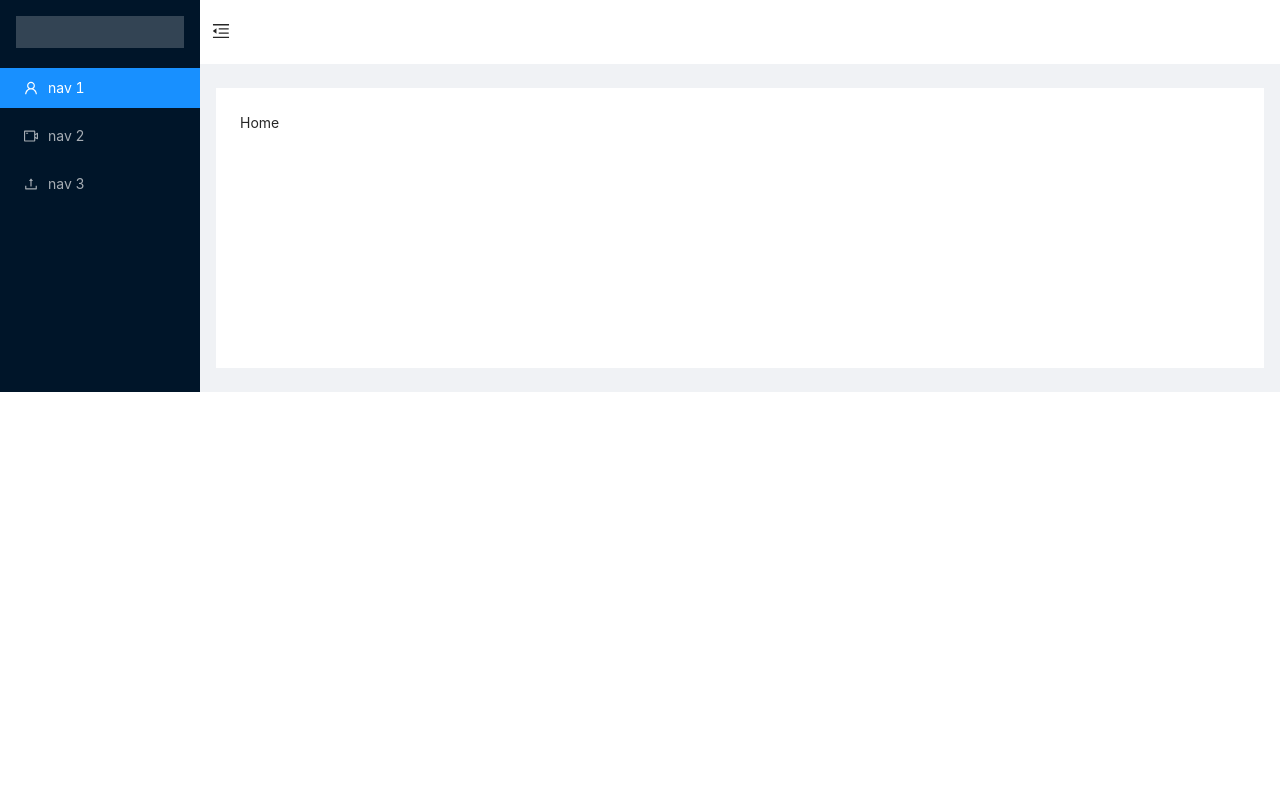
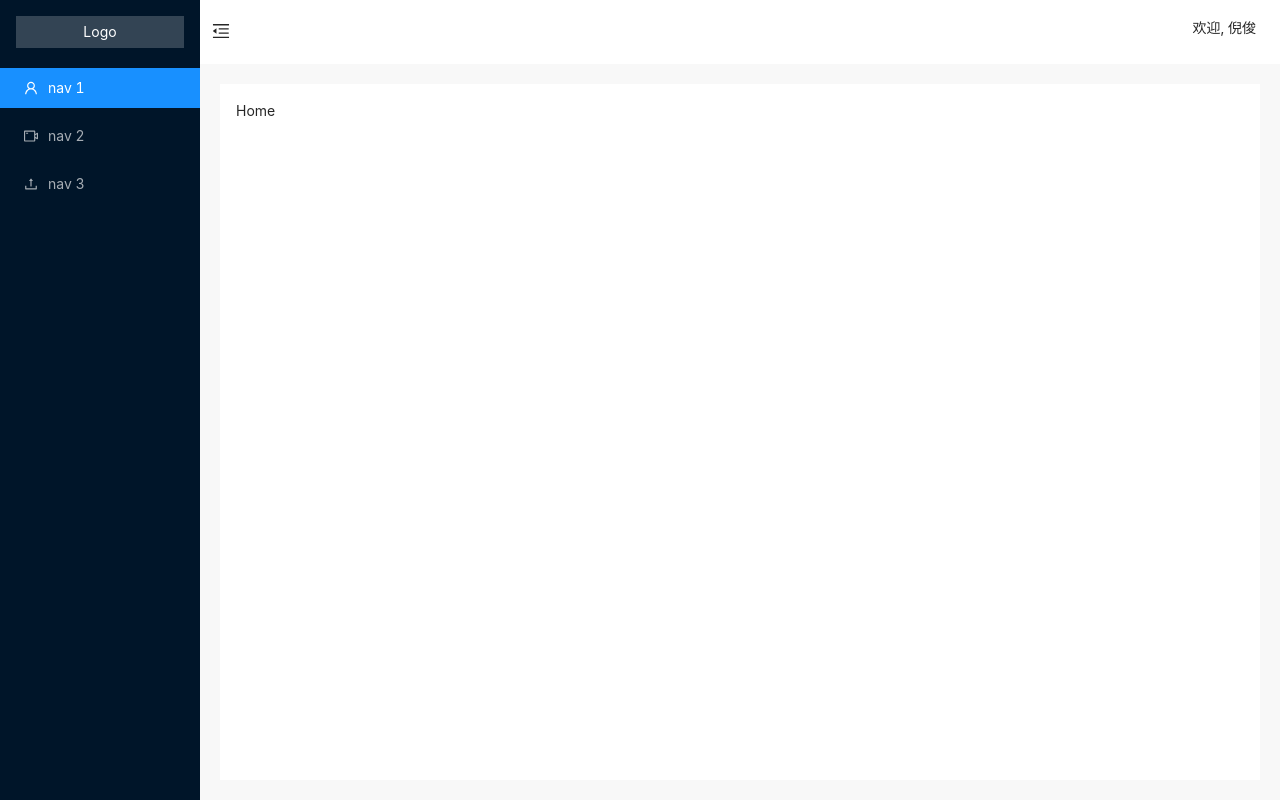
Before and after one commit to nijun008/demo, a React (Create React App) app in the folder react_2020/: page /#/ in a window 1280 px wide. Built offline with nearby package versions, Linux system fonts and the light colour scheme.

Commit message:
header布局

```diff
--- a/react_2020/src/components/AppLayout/index.css
+++ b/react_2020/src/components/AppLayout/index.css
@@ -2,16 +2,29 @@
   height: 32px;
   background: rgba(255, 255, 255, 0.2);
   margin: 16px;
+  color: #FFF;
+  text-align: center;
+  line-height: 32px;
 }
-
+.header-right-box {
+  padding: 12px 24px 12px 0;
+  line-height: 32px;
+}
 .app-header-wrap {
   background: #fff;
 }
-
+.app-main-bg {
+  background-color: #f8f8f8;
+  height: calc(100vh - 64px);
+  padding: 20px;
+}
 .app-main-wrap {
+  padding: 16px;
   background: #fff;
+  height: 100%;
 }
 .sider-trigger {
   margin-left: 12px;
   font-size: 18px;
+  cursor: pointer;
 }
--- a/react_2020/src/components/AppLayout/index.js
+++ b/react_2020/src/components/AppLayout/index.js
@@ -4,7 +4,7 @@ import './index.css'
 
 import Comment from '../../pages/Comments'
 
-import { Layout, Menu } from 'antd'
+import { Layout, Menu, Row, Col } from 'antd'
 import {
   MenuUnfoldOutlined,
   MenuFoldOutlined,
@@ -30,7 +30,7 @@ class MyLayout extends Component {
     return (
       <Layout>
         <Sider trigger={null} collapsible collapsed={this.state.collapsed}>
-          <div className="sider-logo" />
+          <div className="sider-logo">Logo</div>
           <Menu theme="dark" mode="inline" defaultSelectedKeys={['1']}>
             <Menu.Item key="1" icon={<UserOutlined />}>
               nav 1
@@ -45,20 +45,17 @@ class MyLayout extends Component {
         </Sider>
         <Layout className="site-layout">
           <Header className="app-header-wrap" style={{ padding: 0 }}>
-            {
-              <div className="sider-trigger" onClick={ this.sliderToggle }>
+            <Row justify="space-between">
+              <Col>
+                <span className="sider-trigger" onClick={ this.sliderToggle }>
                   { this.state.collapsed ? <MenuUnfoldOutlined /> : <MenuFoldOutlined /> }
-              </div>
-            }
+                </span>
+              </Col>
+              <Col className="header-right-box">欢迎, 倪俊</Col>
+            </Row>
           </Header>
-          <Content
-            className="app-main-wrap"
-            style={{
-              margin: '24px 16px',
-              padding: 24,
-              minHeight: 280,
-            }}
-          >
+          <div className="app-main-bg">
+            <Content className="app-main-wrap">
               <HashRouter>
                 <Switch>
                   <Route path="/" exact component={ () => <div>Home</div> }></Route>
@@ -68,6 +65,7 @@ class MyLayout extends Component {
                 </Switch>
               </HashRouter>
             </Content>
+          </div>
         </Layout>
       </Layout>
     );
```
Lines whose indentation alone changed are shown as unchanged.
